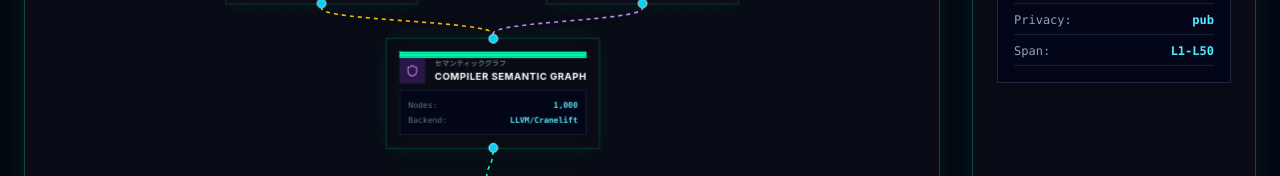
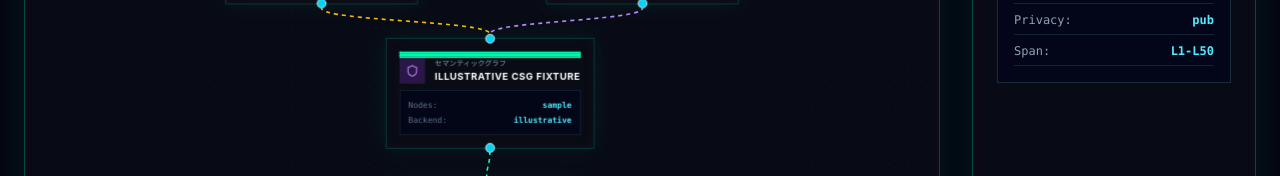
Before and after one commit to zachshallbetter/reflective-rust, a React (Vite) app in the folder explorer/: page / in a window 1280 px wide. Shown: the part 5236-5412 px from the top of the page. Built offline with nearby package versions, Linux system fonts and the light colour scheme.

Commit message:
docs: remove unsupported compiler certification claims

```diff
--- a/explorer/src/components/Scope2Section.tsx
+++ b/explorer/src/components/Scope2Section.tsx
@@ -100,12 +100,12 @@ const initialNodes: Node[] = [
     position: { x: 250, y: 360 },
     data: {
       kanji: 'セマンティックグラフ',
-      label: 'Compiler Semantic Graph',
+      label: 'Illustrative CSG Fixture',
       bgColor: 'bg-purple-500/20',
       textColor: 'text-purple-400',
       borderColor: 'border-purple-500/60',
       icon: <Shield className="w-4 h-4" />,
-      details: ['Nodes: 1,000', 'Backend: LLVM/Cranelift'],
+      details: ['Nodes: sample', 'Backend: illustrative'],
     },
   },
   {
```
